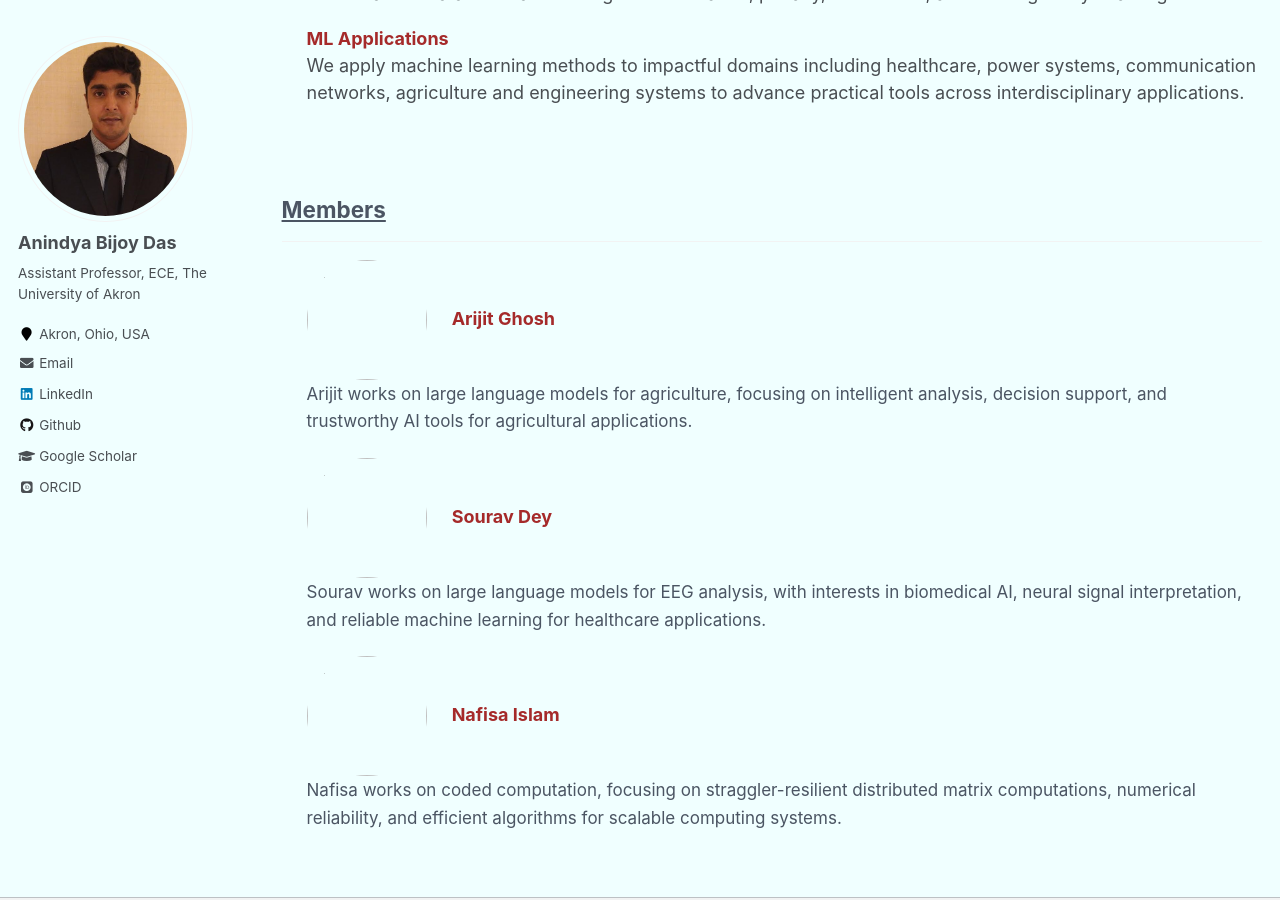
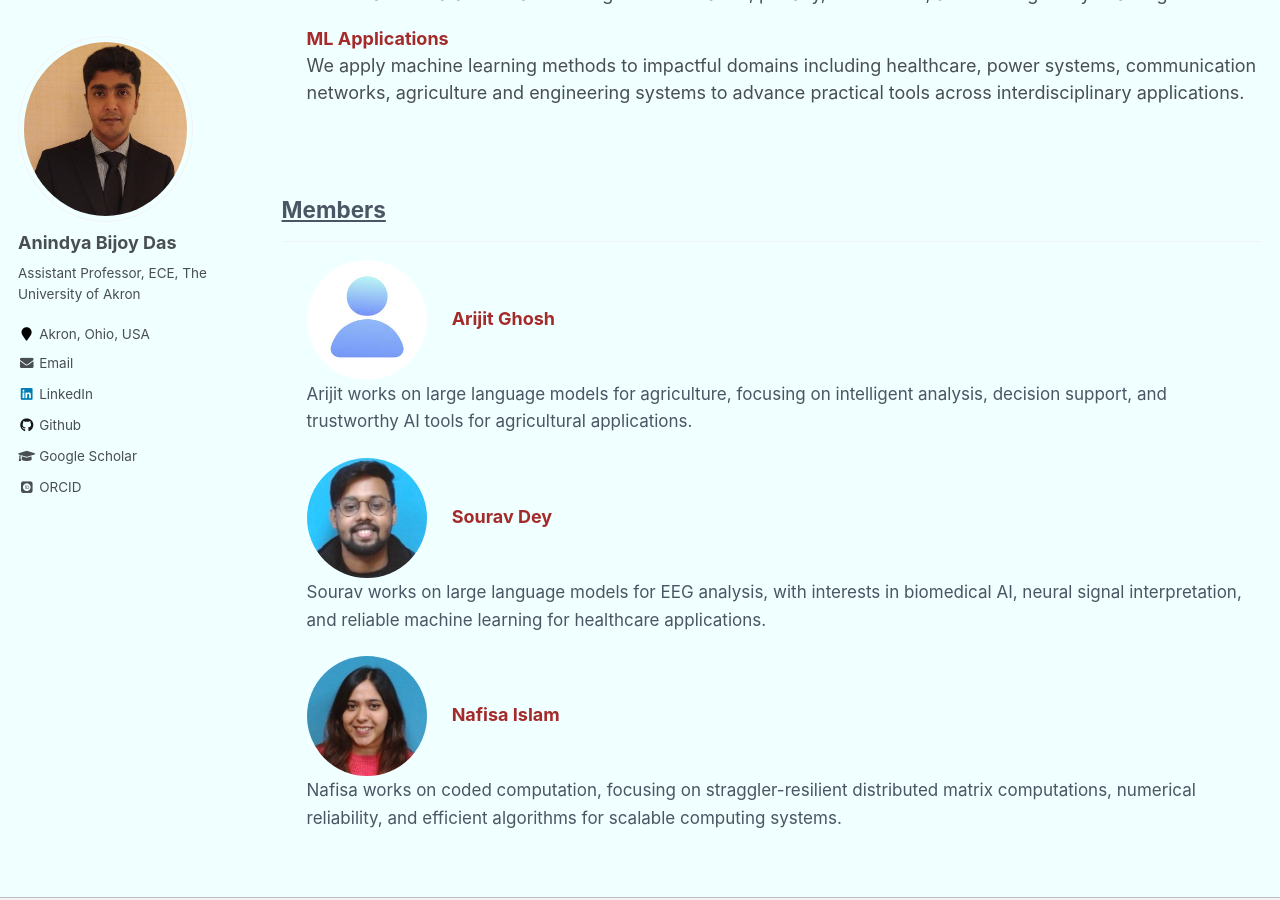
Before and after one commit to anindyabijoydas/portfolio, a Jekyll site: the page built from _pages/axiom.md, in a window 1280 px wide and 900 px high, scrolled down 637 px. Built offline with Jekyll 4.4.1, drawn with Linux system fonts in a browser that asks for light colours; some web fonts are replaced.

Commit message:
Update axiom.md

```diff
--- a/_pages/axiom.md
+++ b/_pages/axiom.md
@@ -71,7 +71,7 @@ Members
 <div style="margin-left:25px;">
 
 <p>
-<img src="{{ base_path }}/images/members/aghosh.jpg"
+<img src="{{ base_path }}/images/aghosh.jpg"
      style="width:120px; height:120px; object-fit:cover; border-radius:50%; margin-right:20px; vertical-align:middle;">
 <span style="color:#A52A2A; font-size:18px; font-weight:700;">Arijit Ghosh</span><br/>
 <span style="font-size:17px; color:#4B5563;">
@@ -80,7 +80,7 @@ Arijit works on large language models for agriculture, focusing on intelligent a
 </p>
 
 <p>
-<img src="{{ base_path }}/images/members/sdey.jpg"
+<img src="{{ base_path }}/images/sdey.jpg"
      style="width:120px; height:120px; object-fit:cover; border-radius:50%; margin-right:20px; vertical-align:middle;">
 <span style="color:#A52A2A; font-size:18px; font-weight:700;">Sourav Dey</span><br/>
 <span style="font-size:17px; color:#4B5563;">
@@ -89,7 +89,7 @@ Sourav works on large language models for EEG analysis, with interests in biomed
 </p>
 
 <p>
-<img src="{{ base_path }}/images/members/nislam.jpg"
+<img src="{{ base_path }}/images/nislam.jpg"
      style="width:120px; height:120px; object-fit:cover; border-radius:50%; margin-right:20px; vertical-align:middle;">
 <span style="color:#A52A2A; font-size:18px; font-weight:700;">Nafisa Islam</span><br/>
 <span style="font-size:17px; color:#4B5563;">
```
